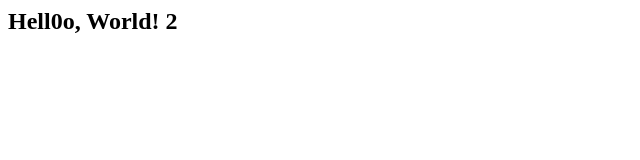
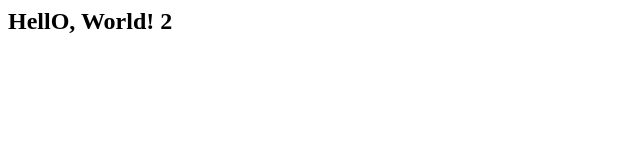
Before and after one commit to nastasyafedotovna/andersen-exam-golang, a plain HTML site: page index.html in a window 1280 px wide. Shown: the full height of the page, 0-640 px from the left. Drawn offline with Linux system fonts and the light colour scheme.

Commit message:
update index.html

```diff
--- a/index.html
+++ b/index.html
@@ -1 +1 @@
-<h2>Hell0o, World! 2</h2>
+<h2>HellO, World! 2</h2>
```
